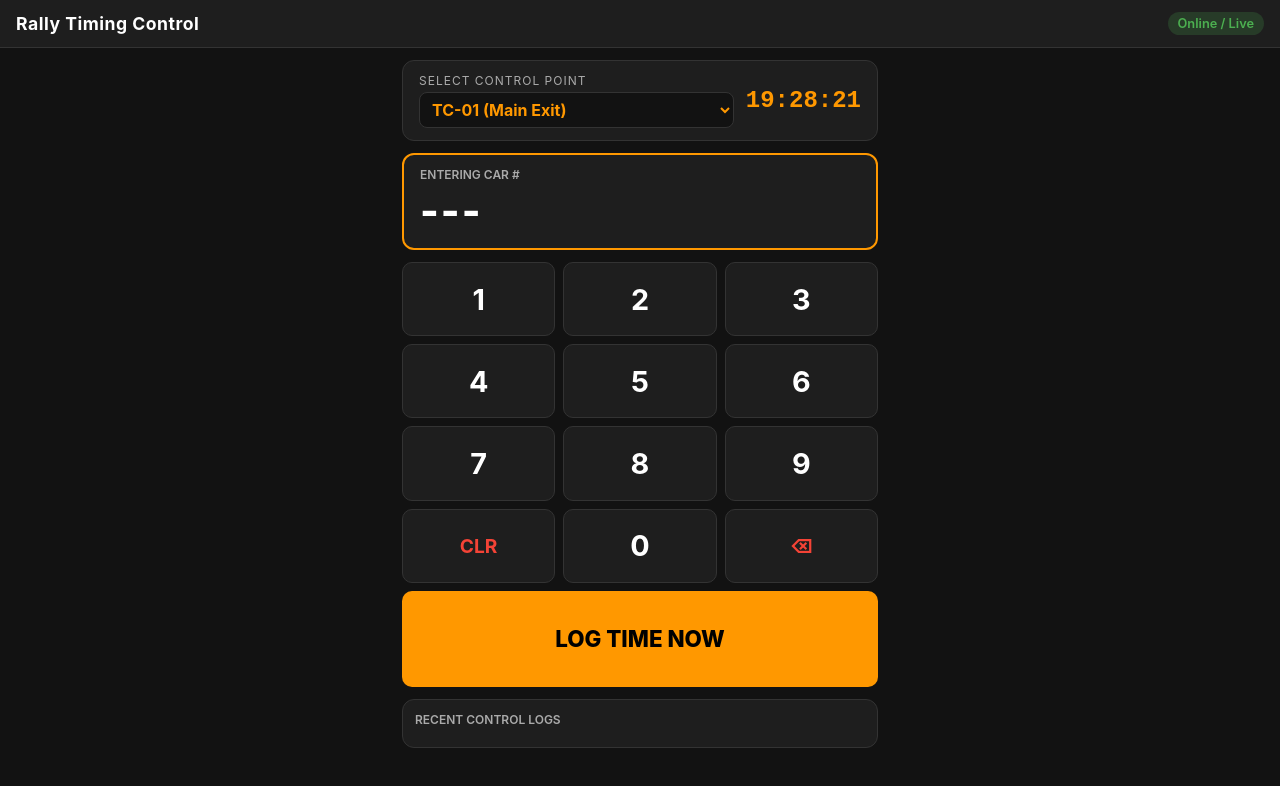
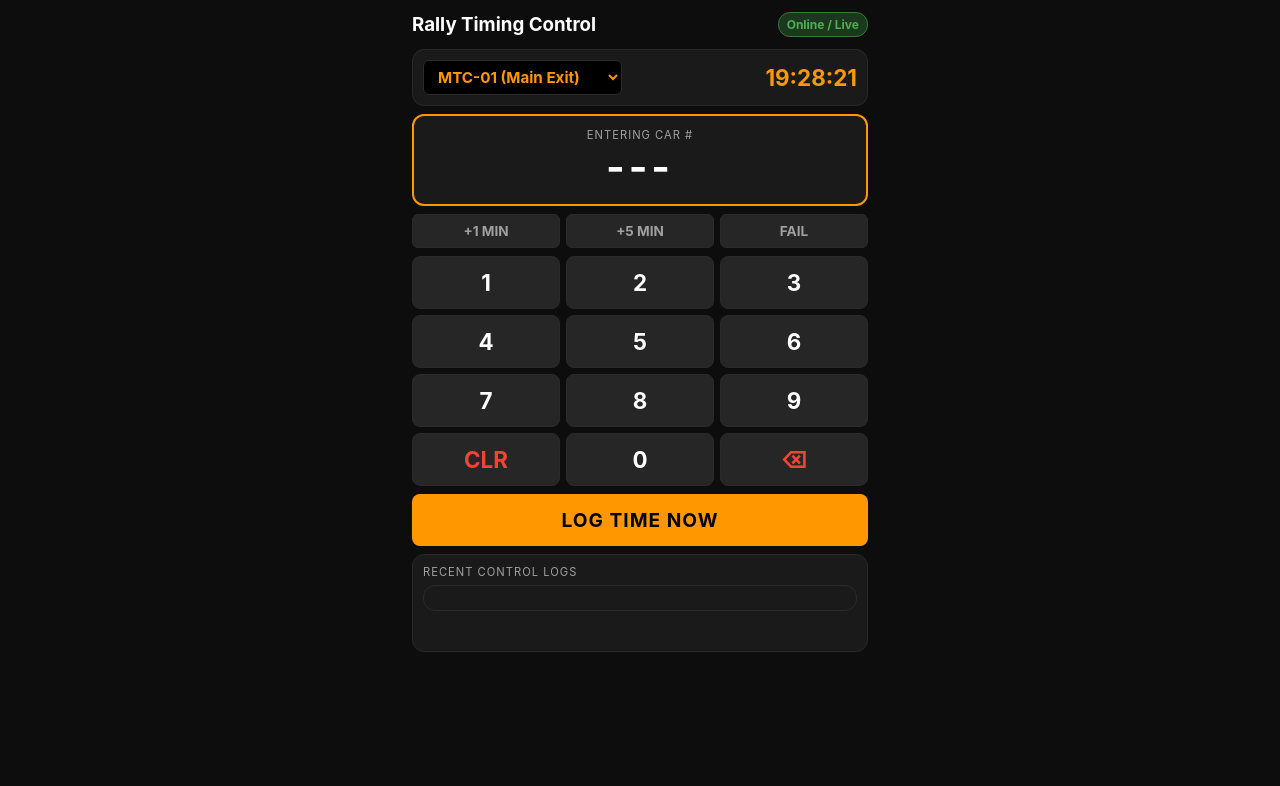
Before and after one commit to QRally/marshall-clock, a plain HTML site: page index.html in a window 1280 px wide. Drawn offline with Linux system fonts and the light colour scheme.

Commit message:
Refactor index.html for QRally - Digital Marshal Control
Updated HTML structure and styling for the Rally Marshal Checkpoint Tool, including changes to the title, layout, and control elements.

```diff
--- a/index.html
+++ b/index.html
@@ -1,421 +1,226 @@
 <!DOCTYPE html>
-<html lang="en">
+<html lang="en-GB">
 <head>
-  <meta charset="UTF-8" />
-  <meta name="viewport" content="width=device-width, initial-scale=1.0, maximum-scale=1.0, user-scalable=no" />
-  <title>Rally Marshal Checkpoint Tool</title>
+  <meta charset="UTF-8">
+  <meta name="viewport" content="width=device-width, initial-scale=1.0">
+  <title>QRally - Digital Marshal Control</title>
   <style>
     :root {
-      --bg: #121212;
-      --card-bg: #1e1e1e;
+      --bg: #0d0d0d;
+      --card-bg: #1a1a1a;
+      --border: #2a2a2a;
       --accent: #ff9800;
-      --accent-hover: #e68a00;
+      --danger: #f44336;
       --text: #ffffff;
-      --text-dim: #aaaaaa;
-      --danger: #f44336;
-      --success: #4caf50;
-      --border: #333333;
+      --text-dim: #a0a0a0;
     }
 
-    * {
-      box-sizing: border-box;
-      margin: 0;
-      padding: 0;
-      font-family: -apple-system, BlinkMacSystemFont, "Segoe UI", Roboto, Helvetica, Arial, sans-serif;
-      user-select: none;
-    }
+    * { box-sizing: border-box; margin: 0; padding: 0; font-family: -apple-system, BlinkMacSystemFont, "Segoe UI", Roboto, sans-serif; }
+    body { background: var(--bg); color: var(--text); padding: 12px; max-width: 480px; margin: 0 auto; min-height: 100vh; }
 
-    body {
-      background-color: var(--bg);
-      color: var(--text);
-      display: flex;
-      flex-direction: column;
-      height: 100vh;
-      overflow: hidden;
-    }
+    /* Header */
+    .header { display: flex; justify-content: space-between; align-items: center; margin-bottom: 12px; }
+    .status-badge { background: #1b381e; color: #4caf50; font-size: 0.75rem; font-weight: bold; padding: 4px 8px; border-radius: 12px; border: 1px solid #2e7d32; }
 
-    /* Top Bar */
-    header {
-      background-color: var(--card-bg);
-      padding: 12px 16px;
-      display: flex;
-      justify-content: space-between;
-      align-items: center;
-      border-bottom: 1px solid var(--border);
-    }
+    /* Controls Setup */
+    .card { background: var(--card-bg); border: 1px solid var(--border); border-radius: 12px; padding: 10px; margin-bottom: 8px; }
+    .control-row { display: flex; justify-content: space-between; align-items: center; }
+    select { background: #000; color: var(--accent); border: 1px solid var(--border); padding: 6px 10px; border-radius: 6px; font-weight: bold; font-size: 0.95rem; }
+    .clock { font-size: 1.4rem; font-weight: bold; color: var(--accent); font-mono: monospace; }
 
-    .header-title {
-      font-weight: 700;
-      font-size: 1.1rem;
-      letter-spacing: 0.5px;
-    }
+    /* Display Screen */
+    .display-screen { text-align: center; padding: 12px; border: 2px solid var(--accent); position: relative; }
+    .display-label { font-size: 0.7rem; color: var(--text-dim); text-transform: uppercase; letter-spacing: 1px; }
+    .car-number-val { font-size: 2.5rem; font-weight: bold; letter-spacing: 4px; height: 50px; line-height: 50px; }
 
-    .sync-status {
-      font-size: 0.8rem;
-      padding: 4px 10px;
-      border-radius: 12px;
-      background: var(--border);
-      color: var(--text-dim);
-      font-weight: 600;
-      display: flex;
-      align-items: center;
-      gap: 6px;
-    }
+    /* Penalty Indicator Badge */
+    .penalty-badge { display: none; position: absolute; top: 8px; right: 8px; background: var(--danger); color: #fff; font-size: 0.7rem; font-weight: bold; padding: 2px 6px; border-radius: 4px; }
+    .penalty-badge.active { display: block; }
 
-    .sync-status.online {
-      background: rgba(76, 175, 80, 0.2);
-      color: var(--success);
-    }
+    /* Penalty Buttons */
+    .penalty-grid { display: grid; grid-template-columns: repeat(3, 1fr); gap: 6px; margin-bottom: 8px; }
+    .btn-penalty { background: #262626; color: var(--text-dim); border: 1px solid var(--border); padding: 8px 0; border-radius: 6px; font-weight: bold; font-size: 0.85rem; cursor: pointer; }
+    .btn-penalty.selected { background: var(--danger); color: #fff; border-color: #ff6659; }
 
-    /* Main Container */
-    main {
-      flex: 1;
-      display: flex;
-      flex-direction: column;
-      padding: 12px;
-      gap: 12px;
-      max-width: 500px;
-      margin: 0 auto;
-      width: 100%;
-    }
+    /* Keypad Grid */
+    .keypad-grid { display: grid; grid-template-columns: repeat(3, 1fr); gap: 6px; margin-bottom: 8px; }
+    .keypad-btn { background: #262626; color: var(--text); border: 1px solid var(--border); border-radius: 8px; padding: 12px 0; font-size: 1.4rem; font-weight: bold; cursor: pointer; }
+    .keypad-btn:active { background: #333; }
+    .btn-clr { color: var(--danger); }
 
-    /* Live Clock & Control Dropdown Header */
-    .control-card {
-      background: var(--card-bg);
-      padding: 12px 16px;
-      border-radius: 12px;
-      display: flex;
-      justify-content: space-between;
-      align-items: center;
-      border: 1px solid var(--border);
-    }
+    /* Log Action Button */
+    .btn-log { width: 100%; background: var(--accent); color: #000; border: none; border-radius: 8px; padding: 14px 0; font-size: 1.2rem; font-weight: bold; letter-spacing: 1px; cursor: pointer; margin-bottom: 8px; }
+    .btn-log:active { opacity: 0.9; }
 
-    .control-id {
-      font-size: 0.75rem;
-      color: var(--text-dim);
-      text-transform: uppercase;
-      letter-spacing: 1px;
-    }
-
-    .control-dropdown {
-      background: var(--bg);
-      color: var(--accent);
-      border: 1px solid var(--border);
-      font-size: 1rem;
-      font-weight: 700;
-      padding: 6px 8px;
-      border-radius: 8px;
-      width: 100%;
-      outline: none;
-      margin-top: 4px;
-    }
-
-    .control-dropdown option {
-      background: var(--card-bg);
-      color: var(--text);
-    }
-
-    .clock-display {
-      font-family: monospace;
-      font-size: 1.5rem;
-      font-weight: 700;
-      color: var(--accent);
-    }
-
-    /* Input Display Box */
-    .display-card {
-      background: var(--card-bg);
-      border-radius: 12px;
-      padding: 12px 16px;
-      display: flex;
-      flex-direction: column;
-      gap: 4px;
-      border: 2px solid var(--accent);
-    }
-
-    .car-number-label {
-      font-size: 0.75rem;
-      color: var(--text-dim);
-      text-transform: uppercase;
-      font-weight: 600;
-    }
-
-    .car-number-value {
-      font-size: 2.5rem;
-      font-weight: 800;
-      min-height: 50px;
-      letter-spacing: 2px;
-    }
-
-    /* Keypad */
-    .keypad {
-      display: grid;
-      grid-template-columns: repeat(3, 1fr);
-      gap: 8px;
-      flex: 1;
-    }
-
-    .btn-key {
-      background-color: var(--card-bg);
-      border: 1px solid var(--border);
-      color: var(--text);
-      font-size: 1.8rem;
-      font-weight: 700;
-      border-radius: 10px;
-      display: flex;
-      justify-content: center;
-      align-items: center;
-      cursor: pointer;
-      touch-action: manipulation;
-    }
-
-    .btn-key:active {
-      background-color: var(--border);
-    }
-
-    .btn-clear {
-      color: var(--danger);
-      font-size: 1.2rem;
-    }
-
-    .btn-submit {
-      grid-column: span 3;
-      background-color: var(--accent);
-      color: #000;
-      font-size: 1.4rem;
-      font-weight: 800;
-      border-radius: 10px;
-      border: none;
-      padding: 16px;
-      text-transform: uppercase;
-      cursor: pointer;
-      touch-action: manipulation;
-    }
-
-    .btn-submit:active {
-      background-color: var(--accent-hover);
-    }
-
-    /* Recent Logs */
-    .log-container {
-  background: var(--card-bg);
-  border-radius: 12px;
-  padding: 12px;
-  max-height: 180px; /* Gives room for more rows */
-  margin-bottom: 40px; /* Prevents the box getting cut off by screen edge */
-  overflow-y: auto;
-  border: 1px solid var(--border);
-  display: flex;
-  flex-direction: column;
-  gap: 6px;
-}
-
-    .log-title {
-      font-size: 0.75rem;
-      color: var(--text-dim);
-      text-transform: uppercase;
-      font-weight: 600;
-      margin-bottom: 2px;
-    }
-
-    .log-item {
-      display: flex;
-      justify-content: space-between;
-      align-items: center;
-      padding: 6px 8px;
-      background: rgba(255, 255, 255, 0.03);
-      border-radius: 6px;
-      font-size: 0.85rem;
-    }
-
-    .log-item .car {
-      font-weight: 700;
-      color: var(--accent);
-    }
-
-    .log-item .time {
-      font-family: monospace;
-    }
+    /* Recent Control Logs List */
+    .log-container { background: var(--card-bg); border-radius: 12px; padding: 12px; max-height: 180px; margin-bottom: 30px; overflow-y: auto; border: 1px solid var(--border); display: flex; flex-direction: column; gap: 6px; }
+    .log-item { display: flex; justify-content: space-between; align-items: center; background: #121212; padding: 8px 10px; border-radius: 6px; border-left: 3px solid var(--accent); font-size: 0.9rem; }
+    .log-item.has-penalty { border-left-color: var(--danger); }
+    .log-tag { font-weight: bold; color: var(--accent); }
+    .log-pen-tag { color: var(--danger); font-size: 0.75rem; font-weight: bold; margin-left: 6px; }
+    .log-time { font-family: monospace; color: var(--text-dim); }
   </style>
 </head>
 <body>
 
-  <header>
-    <div class="header-title">Rally Timing Control</div>
-    <div id="sync-status" class="sync-status">Offline Cache Active</div>
-  </header>
+  <div class="header">
+    <h3>Rally Timing Control</h3>
+    <span class="status-badge">Online / Live</span>
+  </div>
 
-  <main>
-    <!-- Clock Header & Selectable Time Control -->
-    <div class="control-card">
-      <div style="flex: 1; margin-right: 12px;">
-        <div class="control-id">Select Control Point</div>
-        <select id="control-select" class="control-dropdown">
-          <option value="MTC-01">MTC-01 (Start)</option>
-          <option value="TC-01" selected>TC-01 (Main Exit)</option>
-          <option value="TC-02">TC-02 (Mid Stage)</option>
-          <option value="TC-03">TC-03 (Stage Finish)</option>
-          <option value="MTC-02">MTC-02 (Regroup In)</option>
-        </select>
-      </div>
-      <div id="clock" class="clock-display">00:00:00</div>
+  <!-- Control Point Selection & Live Clock -->
+  <div class="card control-row">
+    <div>
+      <select id="controlPoint">
+        <option value="MTC-01">MTC-01 (Main Exit)</option>
+        <option value="TC-02">TC-02 (Mid Stage)</option>
+        <option value="MTC-02">MTC-02 (Regroup In)</option>
+      </select>
     </div>
+    <div class="clock" id="liveClock">00:00:00</div>
+  </div>
 
-    <!-- Car Number Display -->
-    <div class="display-card">
-      <div class="car-number-label">Entering Car #</div>
-      <div id="car-display" class="car-number-value">---</div>
+  <!-- Car Entry Box -->
+  <div class="card display-screen">
+    <div class="display-label">Entering Car #</div>
+    <div class="car-number-val" id="carDisplay">---</div>
+    <div class="penalty-badge" id="penaltyBadge">NONE</div>
+  </div>
+
+  <!-- Penalty Modifier Options -->
+  <div class="penalty-grid">
+    <button class="btn-penalty" onclick="togglePenalty('+1 MIN')">+1 MIN</button>
+    <button class="btn-penalty" onclick="togglePenalty('+5 MIN')">+5 MIN</button>
+    <button class="btn-penalty" onclick="togglePenalty('FAIL')">FAIL</button>
+  </div>
+
+  <!-- Keypad -->
+  <div class="keypad-grid">
+    <button class="keypad-btn" onclick="pressNum('1')">1</button>
+    <button class="keypad-btn" onclick="pressNum('2')">2</button>
+    <button class="keypad-btn" onclick="pressNum('3')">3</button>
+    <button class="keypad-btn" onclick="pressNum('4')">4</button>
+    <button class="keypad-btn" onclick="pressNum('5')">5</button>
+    <button class="keypad-btn" onclick="pressNum('6')">6</button>
+    <button class="keypad-btn" onclick="pressNum('7')">7</button>
+    <button class="keypad-btn" onclick="pressNum('8')">8</button>
+    <button class="keypad-btn" onclick="pressNum('9')">9</button>
+    <button class="keypad-btn btn-clr" onclick="clearInput()">CLR</button>
+    <button class="keypad-btn" onclick="pressNum('0')">0</button>
+    <button class="keypad-btn btn-clr" onclick="backspace()">⌫</button>
+  </div>
+
+  <button class="btn-log" onclick="logTimeNow()">LOG TIME NOW</button>
+
+  <!-- Recent Logs -->
+  <div class="card">
+    <div class="display-label" style="margin-bottom:6px;">Recent Control Logs</div>
+    <div class="log-container" id="logStream">
+      <!-- Dynamic Entries Append Here -->
     </div>
+  </div>
 
-    <!-- On-Screen Keypad -->
-    <div class="keypad">
-      <button class="btn-key" onclick="pressKey('1')">1</button>
-      <button class="btn-key" onclick="pressKey('2')">2</button>
-      <button class="btn-key" onclick="pressKey('3')">3</button>
-      <button class="btn-key" onclick="pressKey('4')">4</button>
-      <button class="btn-key" onclick="pressKey('5')">5</button>
-      <button class="btn-key" onclick="pressKey('6')">6</button>
-      <button class="btn-key" onclick="pressKey('7')">7</button>
-      <button class="btn-key" onclick="pressKey('8')">8</button>
-      <button class="btn-key" onclick="pressKey('9')">9</button>
-      <button class="btn-key btn-clear" onclick="clearDisplay()">CLR</button>
-      <button class="btn-key" onclick="pressKey('0')">0</button>
-      <button class="btn-key btn-clear" onclick="backspace()">⌫</button>
-      <button class="btn-submit" onclick="submitEntry()">LOG TIME NOW</button>
-    </div>
+  <script>
+    let currentInput = "";
+    let activePenalty = null;
 
-    <!-- Recent Entries Log -->
-    <div class="log-container">
-      <div class="log-title">Recent Control Logs</div>
-      <div id="log-list"></div>
-    </div>
-  </main>
+    // Live Clock Engine
+    setInterval(() => {
+      const now = new Date();
+      document.getElementById('liveClock').innerText = now.toTimeString().split(' ')[0];
+    }, 1000);
 
-  <!-- Firebase v10 Modular CDN Imports -->
-  <script type="module">
-    import { initializeApp } from "https://www.gstatic.com/firebasejs/10.9.0/firebase-app.js";
-    import {
-      initializeFirestore,
-      collection,
-      addDoc,
-      persistentLocalCache,
-      persistentMultipleTabManager
-    } from "https://www.gstatic.com/firebasejs/10.9.0/firebase-firestore.js";
-
-    // Your exact Firebase project keys
-    const firebaseConfig = {
-      apiKey: "AIzaSyCLi3NMmoJJCeJFGU4oeABpQyivQe1Z6i0",
-      authDomain: "the-regulator-rally.firebaseapp.com",
-      databaseURL: "https://the-regulator-rally-default-rtdb.europe-west1.firebasedatabase.app",
-      projectId: "the-regulator-rally",
-      storageBucket: "the-regulator-rally.firebasestorage.app",
-      messagingSenderId: "1026958520151",
-      appId: "1:1026958520151:web:1665550c6b9e3a8bf9d812"
-    };
-
-    // Initialize App
-    const app = initializeApp(firebaseConfig);
-
-    // Initialize Firestore with IndexedDB persistent offline cache
-    const db = initializeFirestore(app, {
-      localCache: persistentLocalCache({
-        tabManager: persistentMultipleTabManager()
-      })
-    });
-
-    // App State
-    let currentInput = "";
-    const logsList = document.getElementById("log-list");
-    const syncStatus = document.getElementById("sync-status");
-
-    // 1. Live Clock Engine
-    function updateClock() {
-      const now = new Date();
-      const hrs = String(now.getHours()).padStart(2, '0');
-      const mins = String(now.getMinutes()).padStart(2, '0');
-      const secs = String(now.getSeconds()).padStart(2, '0');
-      document.getElementById('clock').textContent = `${hrs}:${mins}:${secs}`;
-    }
-    setInterval(updateClock, 1000);
-    updateClock();
-
-    // 2. Network Status Monitoring
-    function updateOnlineStatus() {
-      if (navigator.onLine) {
-        syncStatus.textContent = "Online / Live";
-        syncStatus.classList.add("online");
-      } else {
-        syncStatus.textContent = "Offline (Local Queue Active)";
-        syncStatus.classList.remove("online");
+    // Keypad Logic
+    function pressNum(num) {
+      if (currentInput.length < 3) {
+        currentInput += num;
+        updateDisplay();
       }
     }
-    window.addEventListener('online', updateOnlineStatus);
-    window.addEventListener('offline', updateOnlineStatus);
-    updateOnlineStatus();
 
-    // 3. Keypad logic bound to window
-    window.pressKey = function(digit) {
-      if (currentInput.length < 4) {
-        currentInput += digit;
-        updateDisplay();
-      }
-    };
+    function clearInput() {
+      currentInput = "";
+      activePenalty = null;
+      updatePenaltyUI();
+      updateDisplay();
+    }
 
-    window.clearDisplay = function() {
-      currentInput = "";
-      updateDisplay();
-    };
-
-    window.backspace = function() {
+    function backspace() {
       currentInput = currentInput.slice(0, -1);
       updateDisplay();
-    };
+    }
 
     function updateDisplay() {
-      const display = document.getElementById('car-display');
-      display.textContent = currentInput.length > 0 ? currentInput : "---";
+      document.getElementById('carDisplay').innerText = currentInput || "---";
     }
 
-    // 4. Submit Entry to Cloud Firestore
-    window.submitEntry = async function() {
-      if (!currentInput) {
-        alert("Enter a Car Number first!");
-        return;
+    // Penalty Toggle Engine
+    function togglePenalty(type) {
+      if (activePenalty === type) {
+        activePenalty = null;
+      } else {
+        activePenalty = type;
       }
+      updatePenaltyUI();
+    }
 
-      const controlSelect = document.getElementById("control-select");
-      const selectedControl = controlSelect.value;
-      const timestamp = new Date();
-      const carNo = currentInput;
+    function updatePenaltyUI() {
+      const badge = document.getElementById('penaltyBadge');
+      document.querySelectorAll('.btn-penalty').forEach(btn => {
+        if (btn.innerText === activePenalty) {
+          btn.classList.add('selected');
+        } else {
+          btn.classList.remove('selected');
+        }
+      });
+
+      if (activePenalty) {
+        badge.innerText = activePenalty;
+        badge.classList.add('active');
+      } else {
+        badge.classList.remove('active');
+      }
+    }
+
+    // Logging & Payload Construction
+    function logTimeNow() {
+      if (!currentInput) return;
+
+      const now = new Date();
+      const control = document.getElementById('controlPoint').value;
 
       const payload = {
-        carNumber: carNo,
-        controlPoint: selectedControl,
-        timestampISO: timestamp.toISOString(),
-        timeDisplay: document.getElementById('clock').textContent,
-        epochMs: timestamp.getTime()
+        carNumber: currentInput,
+        controlPoint: control,
+        timestampISO: now.toISOString(),
+        epochMs: now.getTime(),
+        timeLogged: now.toTimeString().split(' ')[0],
+        penalty: activePenalty || "NONE"
       };
 
-      // Instant UI response
-      prependLocalLog(carNo, payload.timeDisplay, selectedControl);
-      clearDisplay();
+      // Output to Local UI Stream (Replace or augment with Firestore addDoc)
+      appendLogToUI(payload);
 
-      try {
-        // Saves immediately to IndexedDB local cache & syncs to cloud
-        await addDoc(collection(db, "control_logs"), payload);
-      } catch (err) {
-        console.warn("Doc written to offline cache queue:", err);
-      }
-    };
+      // Reset Input Screen for next car
+      clearInput();
+    }
 
-    function prependLocalLog(car, timeStr, control) {
-      const item = document.createElement("div");
-      item.className = "log-item";
+    function appendLogToUI(data) {
+      const stream = document.getElementById('logStream');
+      const item = document.createElement('div');
+      item.className = `log-item ${data.penalty !== 'NONE' ? 'has-penalty' : ''}`;
+
+      const penTag = data.penalty !== 'NONE' ? `<span class="log-pen-tag">[${data.penalty}]</span>` : '';
+
       item.innerHTML = `
-        <span class="car">[${control}] Car #${car}</span>
-        <span class="time">${timeStr}</span>
+        <div>
+          <span class="log-tag">[${data.controlPoint}]</span>
+          Car #${data.carNumber} ${penTag}
+        </div>
+        <div class="log-time">${data.timeLogged}</div>
       `;
-      logsList.prepend(item);
+
+      stream.insertBefore(item, stream.firstChild);
     }
   </script>
 </body>
```
